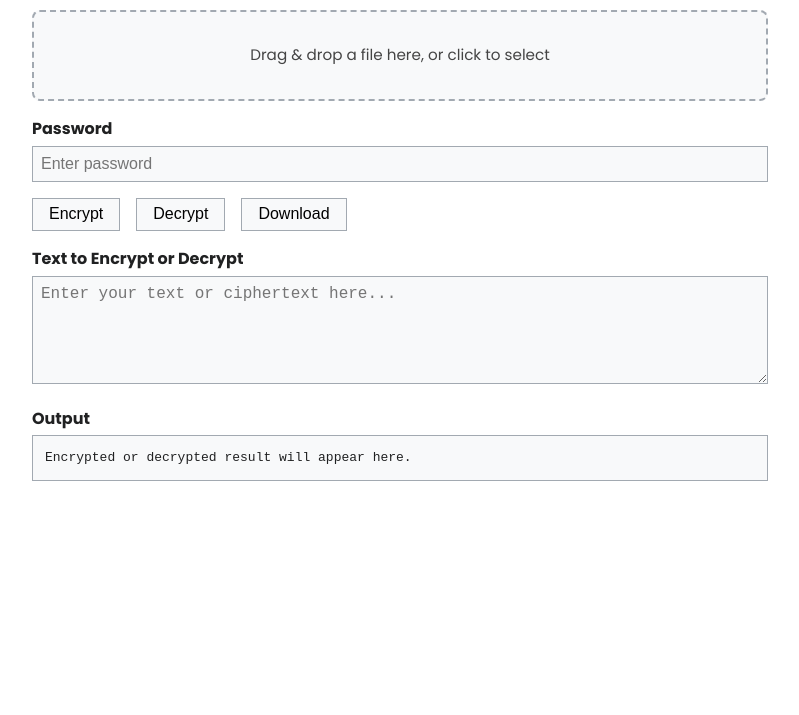
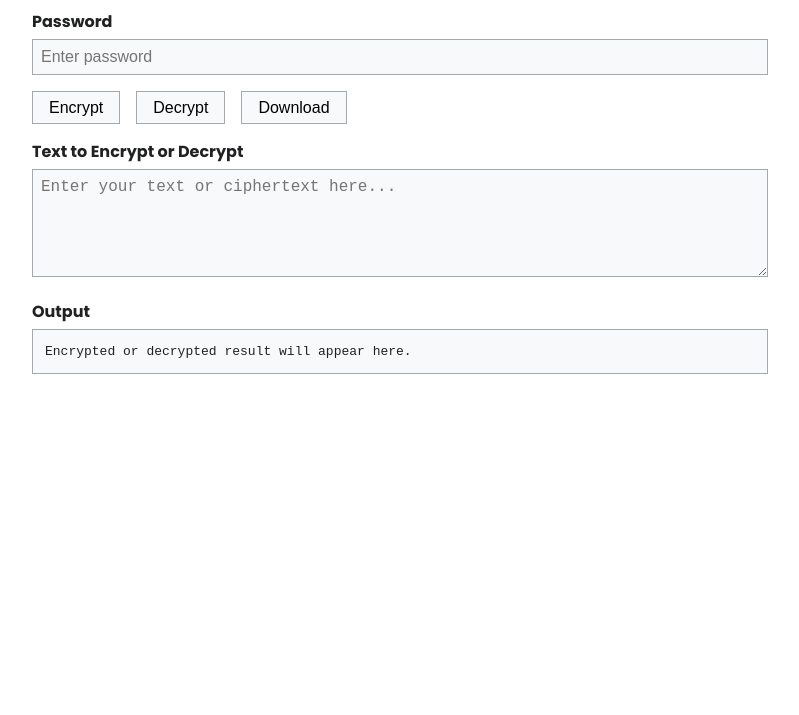
Before and after one commit to kayibea/syfer-text, a website built with Vite: page index.html in a window 1280 px wide. Shown: the part 85-800 px from the top of the page, without its empty margins (240-1039 px from the left). Built offline with nearby package versions, Linux system fonts and the light colour scheme.

Commit message:
feat: work on file dropzone impl.

```diff
--- a/index.html
+++ b/index.html
@@ -4,20 +4,18 @@
     <meta charset="UTF-8" />
     <link rel="icon" type="image/svg+xml" href="/vite.svg" />
     <meta name="viewport" content="width=device-width, initial-scale=1.0" />
-
     <link rel="preconnect" href="https://fonts.googleapis.com" />
     <link rel="preconnect" href="https://fonts.gstatic.com" crossorigin />
     <link href="https://fonts.googleapis.com/css2?family=Poppins:wght@400;700&display=swap" rel="stylesheet" />
-
     <title>Syfer Text</title>
   </head>
   <body>
     <h1>Syfer Text</h1>
 
-    <div class="dropzone" id="dropzone">
+    <!-- <div class="dropzone" id="dropzone">
       <p>Drag & drop a file here, or click to select</p>
       <input type="file" id="fileInput" hidden />
-    </div>
+    </div> -->
 
     <label for="key">Password</label>
     <input type="text" id="key" placeholder="Enter password" />
```
Also changed, not shown: src/app.ts (+24 -0 lines).
